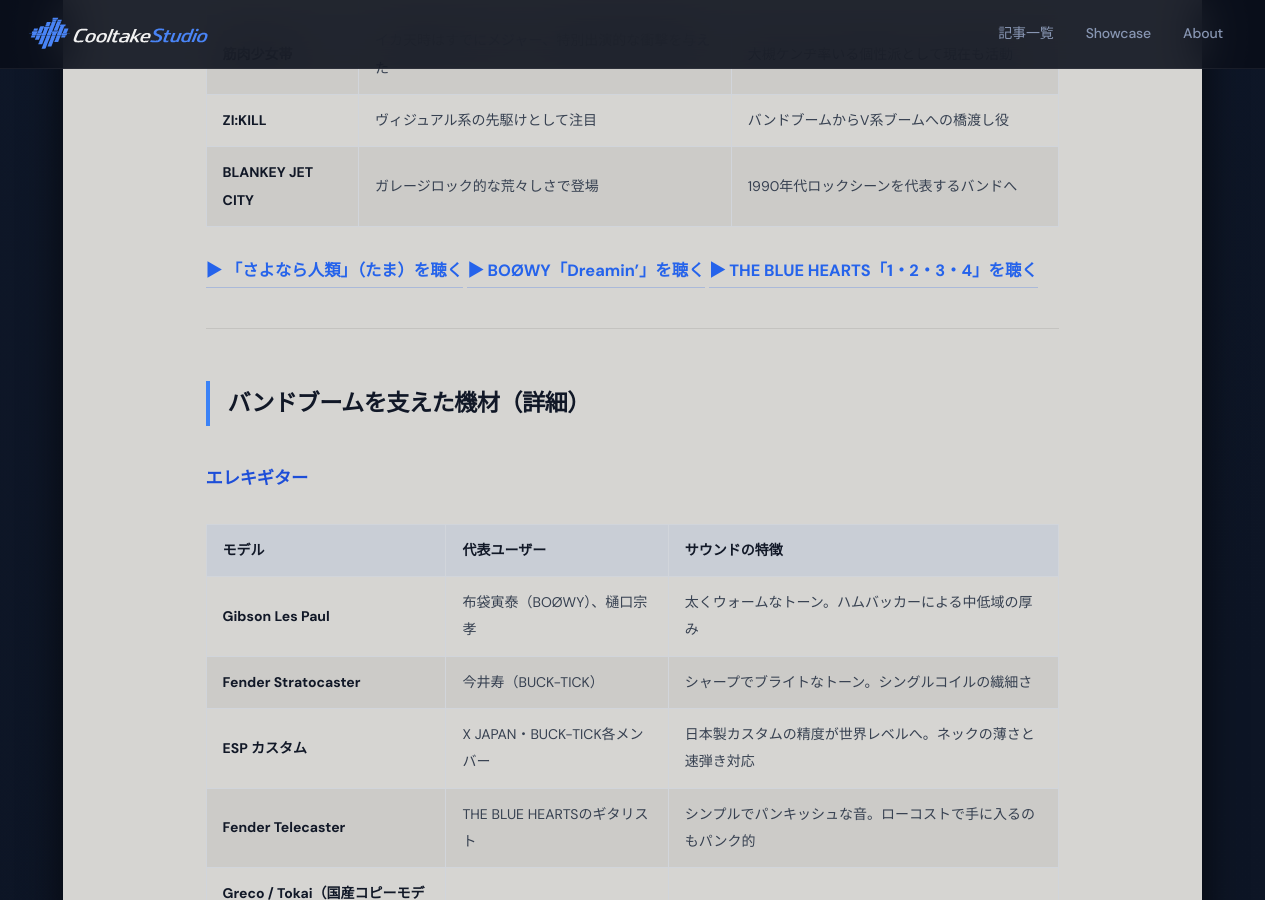
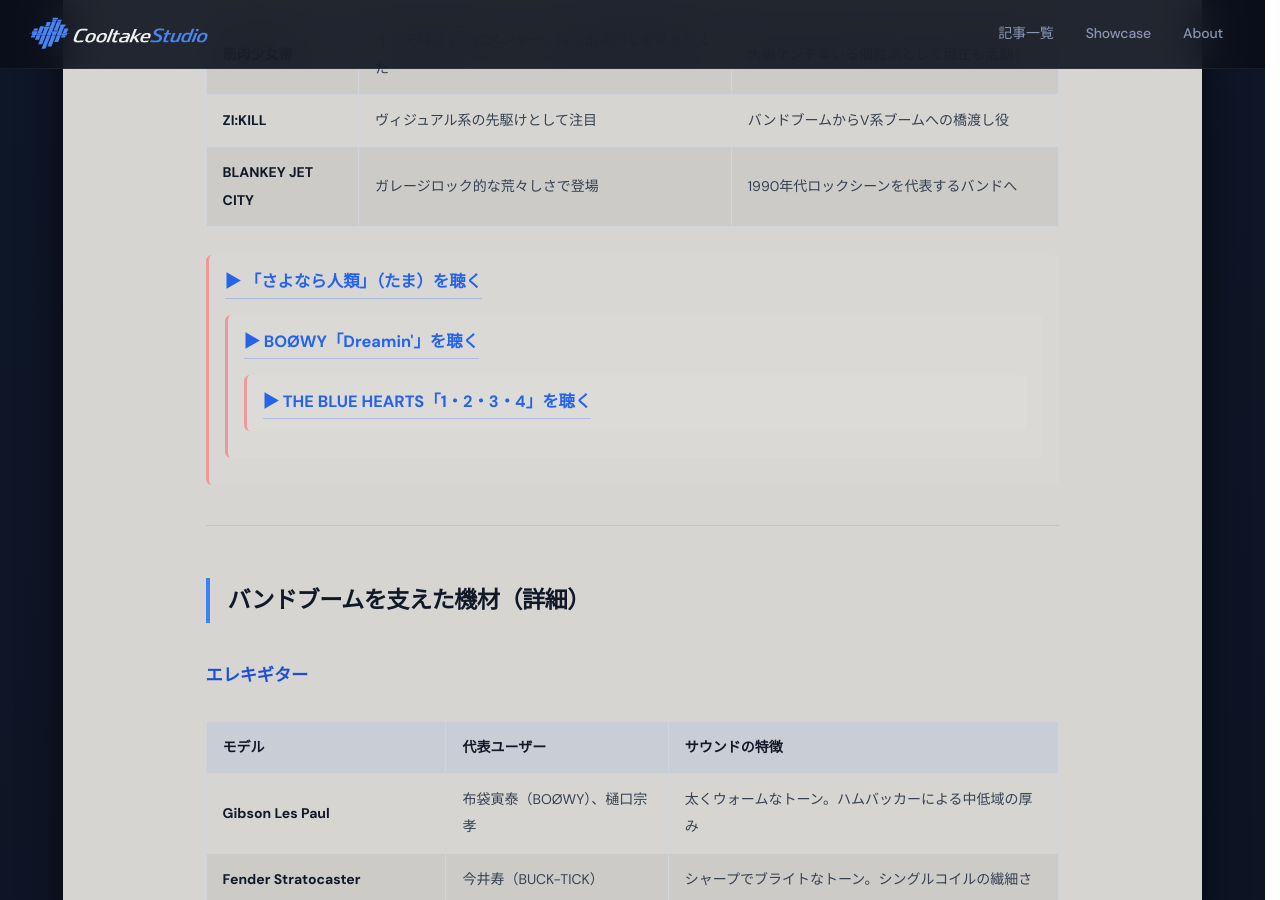
Before and after one commit to cooltake/cooltake-staging, a Jekyll site: the page built from _posts/2026-05-30-japan-music-08-band-boom.md, in a window 1280 px wide and 900 px high, scrolled down 2595 px. Built offline with Jekyll 4.4.1, drawn with Linux system fonts in a browser that asks for light colours; some web fonts are replaced.

Commit message:
update: japan-music-08 fix frontmatter/buttons/video-links

```diff
--- a/_posts/2026-05-30-japan-music-08-band-boom.md
+++ b/_posts/2026-05-30-japan-music-08-band-boom.md
@@ -55,9 +55,17 @@
 | **ZI:KILL** | ヴィジュアル系の先駆けとして注目 | バンドブームからV系ブームへの橋渡し役 |
 | **BLANKEY JET CITY** | ガレージロック的な荒々しさで登場 | 1990年代ロックシーンを代表するバンドへ |
 
+<div class="video-link-box" style="margin:1rem 0;padding:.7rem 1rem;background:rgba(255,255,255,0.06);border-left:3px solid rgba(248,113,113,.6);border-radius:6px;">
 <a href="https://www.youtube.com/results?search_query=%E3%81%9F%E3%81%BE%20%E3%81%95%E3%82%88%E3%81%AA%E3%82%89%E4%BA%BA%E9%A1%9E" target="_blank" rel="nofollow noopener" style="display:inline-flex;align-items:center;gap:.4em;color:#f87171;text-decoration:none;font-weight:600;">▶ 「さよなら人類」（たま）を聴く</a>
+<div class="video-link-box" style="margin:1rem 0;padding:.7rem 1rem;background:rgba(255,255,255,0.06);border-left:3px solid rgba(248,113,113,.6);border-radius:6px;">
 <a href="https://www.youtube.com/results?search_query=BOOWY%20Dreamin" target="_blank" rel="nofollow noopener" style="display:inline-flex;align-items:center;gap:.4em;color:#f87171;text-decoration:none;font-weight:600;">▶ BOØWY「Dreamin'」を聴く</a>
+<div class="video-link-box" style="margin:1rem 0;padding:.7rem 1rem;background:rgba(255,255,255,0.06);border-left:3px solid rgba(248,113,113,.6);border-radius:6px;">
+
 <a href="https://www.youtube.com/results?search_query=THE%20BLUE%20HEARTS%201%202%203%204" target="_blank" rel="nofollow noopener" style="display:inline-flex;align-items:center;gap:.4em;color:#f87171;text-decoration:none;font-weight:600;">▶ THE BLUE HEARTS「1・2・3・4」を聴く</a>
+
+</div>
+</div>
+</div>
 
 ---
 
@@ -101,7 +109,7 @@
 <figcaption style='font-size:.8rem;color:#9ca3af;text-align:center;margin-top:.3rem;'>バンドブーム時代の定番エフェクターボード。DS-1・CE-2・DD-3が並ぶ</figcaption>
 </figure>
 
-<div style="margin:.8rem 0;"><a href="https://h.accesstrade.net/sp/cc?rk=01001xqc00os63&url=https%3A%2F%2Fwww.soundhouse.co.jp%2Fsearch%2Findex%3Fs_category_cd%3D150" rel="nofollow" referrerpolicy="no-referrer-when-downgrade" style="display:inline-block;text-decoration:none;"><img src="/assets/images/btn-soundhouse.jpg" alt="サウンドハウスで探す" width="150" style="height:auto;border-radius:8px;display:block;"></a></div><div style="margin:.8rem 0;"><a href="https://hb.afl.rakuten.co.jp/ichiba/0b15ddc7.28c5c9ed.0b15ddc8.5d23dd4d/?pc=https%3A%2F%2Fsearch.rakuten.co.jp%2Fsearch%2Fmall%2F%E3%82%A8%E3%83%AC%E3%82%AD%E3%82%AE%E3%82%BF%E3%83%BC%20%E3%82%A8%E3%83%95%E3%82%A7%E3%82%AF%E3%82%BF%E3%83%BC%20%E3%83%90%E3%83%B3%E3%83%89%2F" rel="nofollow" referrerpolicy="no-referrer-when-downgrade" style="display:inline-block;text-decoration:none;"><img src="/assets/images/btn-rakuten.jpg" alt="楽天市場で探す" width="150" style="height:auto;border-radius:8px;display:block;"></a></div>
+<div style="margin:.8rem 0;"><a href="https://h.accesstrade.net/sp/cc?rk=01001xqc00os63&url=https%3A%2F%2Fwww.soundhouse.co.jp%2Fsearch%2Findex%3Fs_category_cd%3D150" rel="nofollow" referrerpolicy="no-referrer-when-downgrade" style="display:inline-block;text-decoration:none;"><img src="/assets/images/btn-soundhouse.jpg" alt="サウンドハウスで探す" width="200" style="height:auto;border-radius:8px;display:block;"></a></div><div style="margin:.8rem 0;"><a href="https://hb.afl.rakuten.co.jp/ichiba/0b15ddc7.28c5c9ed.0b15ddc8.5d23dd4d/?pc=https%3A%2F%2Fsearch.rakuten.co.jp%2Fsearch%2Fmall%2F%E3%82%A8%E3%83%AC%E3%82%AD%E3%82%AE%E3%82%BF%E3%83%BC%20%E3%82%A8%E3%83%95%E3%82%A7%E3%82%AF%E3%82%BF%E3%83%BC%20%E3%83%90%E3%83%B3%E3%83%89%2F" rel="nofollow" referrerpolicy="no-referrer-when-downgrade" style="display:inline-block;text-decoration:none;"><img src="/assets/images/btn-rakuten.jpg" alt="楽天市場で探す" width="200" style="height:auto;border-radius:8px;display:block;"></a></div>
 
 ### 機材の配線図（シグナルチェーン）
 
@@ -127,17 +135,17 @@
 - **Line 6 Helix**：JCM800・JCM900の忠実なモデリング
 - **Neural DSP Archetype シリーズ**：ブランド別のキャプチャープラグイン
 
-<div style="margin:.8rem 0;"><a href="https://hb.afl.rakuten.co.jp/ichiba/0b15ddc7.28c5c9ed.0b15ddc8.5d23dd4d/?pc=https%3A%2F%2Fsearch.rakuten.co.jp%2Fsearch%2Fmall%2F%E3%83%9E%E3%83%AB%E3%83%81%E3%82%A8%E3%83%95%E3%82%A7%E3%82%AF%E3%82%BF%E3%83%BC%20%E3%82%AE%E3%82%BF%E3%83%BC%2F" rel="nofollow" referrerpolicy="no-referrer-when-downgrade" style="display:inline-block;text-decoration:none;"><img src="/assets/images/btn-rakuten.jpg" alt="楽天市場で探す" width="150" style="height:auto;border-radius:8px;display:block;"></a></div>
+<div style="margin:.8rem 0;"><a href="https://hb.afl.rakuten.co.jp/ichiba/0b15ddc7.28c5c9ed.0b15ddc8.5d23dd4d/?pc=https%3A%2F%2Fsearch.rakuten.co.jp%2Fsearch%2Fmall%2F%E3%83%9E%E3%83%AB%E3%83%81%E3%82%A8%E3%83%95%E3%82%A7%E3%82%AF%E3%82%BF%E3%83%BC%20%E3%82%AE%E3%82%BF%E3%83%BC%2F" rel="nofollow" referrerpolicy="no-referrer-when-downgrade" style="display:inline-block;text-decoration:none;"><img src="/assets/images/btn-rakuten.jpg" alt="楽天市場で探す" width="200" style="height:auto;border-radius:8px;display:block;"></a></div>
 
 ---
 
 ## CDを探す
 
-<div style="margin:.8rem 0;"><a href="https://hb.afl.rakuten.co.jp/ichiba/0b15ddc7.28c5c9ed.0b15ddc8.5d23dd4d/?pc=https%3A%2F%2Fsearch.rakuten.co.jp%2Fsearch%2Fmall%2FBOOWY%20BUCK-TICK%20THE%20BLUE%20HEARTS%20CD%2F" rel="nofollow" referrerpolicy="no-referrer-when-downgrade" style="display:inline-block;text-decoration:none;"><img src="/assets/images/btn-rakuten.jpg" alt="楽天市場で探す" width="150" style="height:auto;border-radius:8px;display:block;"></a></div>
+<div style="margin:.8rem 0;"><a href="https://hb.afl.rakuten.co.jp/ichiba/0b15ddc7.28c5c9ed.0b15ddc8.5d23dd4d/?pc=https%3A%2F%2Fsearch.rakuten.co.jp%2Fsearch%2Fmall%2FBOOWY%20BUCK-TICK%20THE%20BLUE%20HEARTS%20CD%2F" rel="nofollow" referrerpolicy="no-referrer-when-downgrade" style="display:inline-block;text-decoration:none;"><img src="/assets/images/btn-rakuten.jpg" alt="楽天市場で探す" width="200" style="height:auto;border-radius:8px;display:block;"></a></div>
 
 ### 関連書籍・教則本を探す
 
-<div style="margin:.8rem 0;"><a href="https://hb.afl.rakuten.co.jp/ichiba/0b15ddc7.28c5c9ed.0b15ddc8.5d23dd4d/?pc=https%3A%2F%2Fsearch.rakuten.co.jp%2Fsearch%2Fmall%2F%E3%82%A8%E3%83%AC%E3%82%AD%E3%82%AE%E3%82%BF%E3%83%BC%20%E3%83%90%E3%83%B3%E3%83%89%20%E6%95%99%E5%89%87%E6%9C%AC%2F" rel="nofollow" referrerpolicy="no-referrer-when-downgrade" style="display:inline-block;text-decoration:none;"><img src="/assets/images/btn-rakuten.jpg" alt="楽天市場で探す" width="150" style="height:auto;border-radius:8px;display:block;"></a></div>
+<div style="margin:.8rem 0;"><a href="https://hb.afl.rakuten.co.jp/ichiba/0b15ddc7.28c5c9ed.0b15ddc8.5d23dd4d/?pc=https%3A%2F%2Fsearch.rakuten.co.jp%2Fsearch%2Fmall%2F%E3%82%A8%E3%83%AC%E3%82%AD%E3%82%AE%E3%82%BF%E3%83%BC%20%E3%83%90%E3%83%B3%E3%83%89%20%E6%95%99%E5%89%87%E6%9C%AC%2F" rel="nofollow" referrerpolicy="no-referrer-when-downgrade" style="display:inline-block;text-decoration:none;"><img src="/assets/images/btn-rakuten.jpg" alt="楽天市場で探す" width="200" style="height:auto;border-radius:8px;display:block;"></a></div>
 
 ## バンドブームが残したもの
 
```
